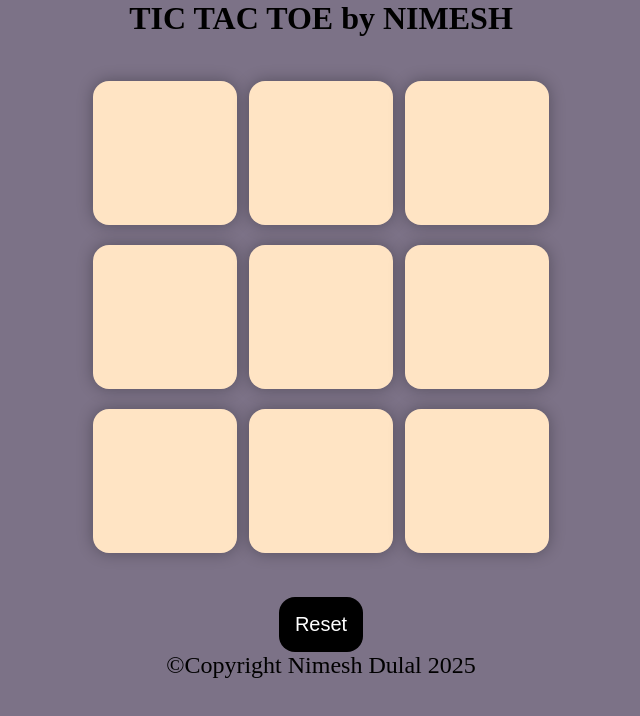
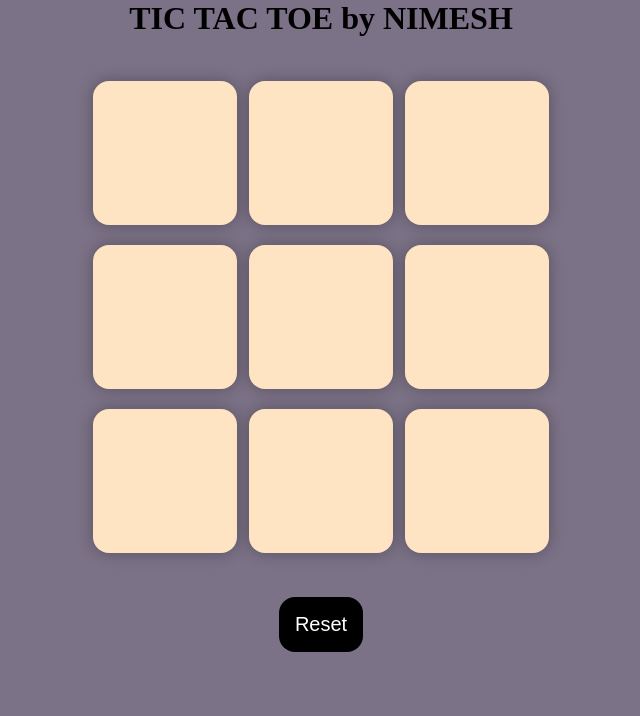
Before and after one commit to nimesh870/TicTacToeGame, a plain HTML site: page index.html in a window 1280 px wide. Shown: the whole page, without its empty margins (319-959 px from the left). Drawn offline with Linux system fonts and the light colour scheme.

Commit message:
Update index.html
The code is edited

```diff
--- a/index.html
+++ b/index.html
@@ -37,7 +37,6 @@
     </div>
 
     <button id="reset">Reset</button>
-    <footer id="footer">©Copyright Nimesh Dulal 2025</footer>
 
 </main>
 
```
